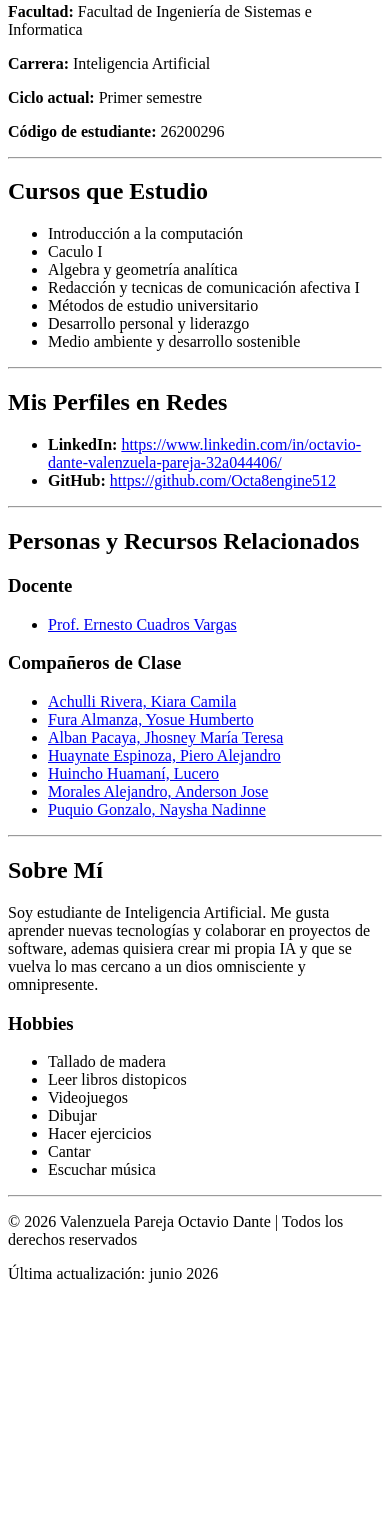
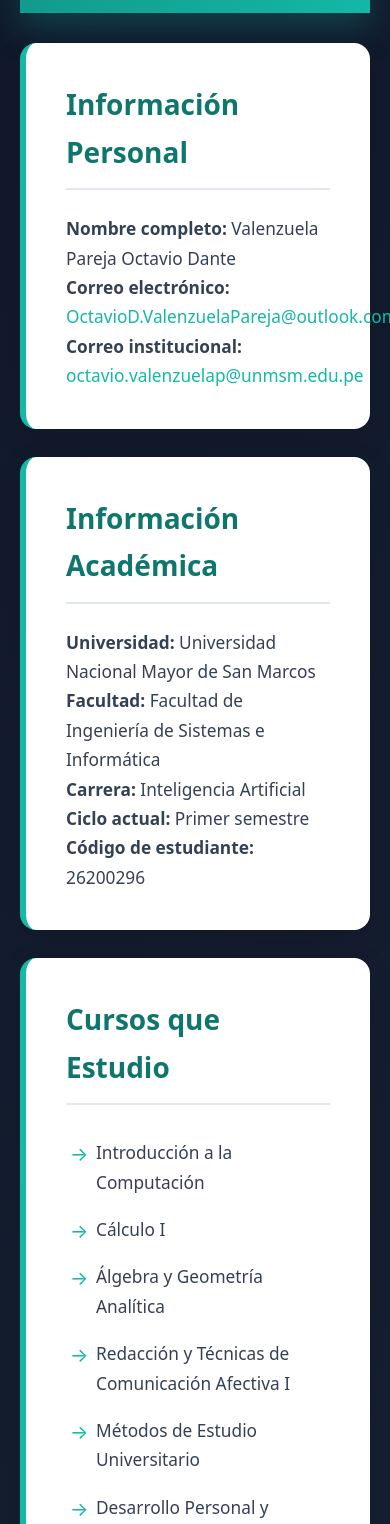
Before and after one commit to Octa8engine512/Octa8engine512.github.io, a plain HTML site: page index.html in a window 390 px wide. Shown: the part 476-2000 px from the top of the page. Before the commit the page ends 1775 px from the top, so only its background shows below. Drawn offline with Linux system fonts and the light colour scheme.

Commit message:
Update index.html

```diff
--- a/index.html
+++ b/index.html
@@ -1,170 +1,274 @@
 <!DOCTYPE html>
 <html lang="es">
-
 <head>
   <meta charset="UTF-8">
   <meta name="viewport" content="width=device-width, initial-scale=1.0">
-  <title>Perfil Personal</title>
+  <title>Octavio Dante Valenzuela Pareja</title>
+  <style>
+    :root {
+      --turquoise: #14b8a6;
+      --turquoise-dark: #0f766e;
+    }
+
+    * {
+      margin: 0;
+      padding: 0;
+      box-sizing: border-box;
+    }
+
+    body {
+      font-family: system-ui, -apple-system, BlinkMacSystemFont, 'Segoe UI', Roboto, sans-serif;
+      background: linear-gradient(135deg, #0f172a 0%, #1e2937 100%);
+      color: #1e2937;
+      line-height: 1.7;
+      padding: 40px 20px;
+      min-height: 100vh;
+    }
+
+    .container {
+      max-width: 920px;
+      margin: 0 auto;
+    }
+
+    header {
+      background: linear-gradient(135deg, var(--turquoise-dark), var(--turquoise));
+      color: white;
+      text-align: center;
+      padding: 55px 30px;
+      border-radius: 20px 20px 0 0;
+      margin-bottom: 30px;
+      box-shadow: 0 15px 35px rgba(20, 184, 166, 0.25);
+    }
+
+    h1 {
+      font-size: 2.7rem;
+      margin-bottom: 10px;
+    }
+
+    header p {
+      font-size: 1.3rem;
+      opacity: 0.95;
+    }
+
+    .section-block {
+      background-color: white;
+      margin-bottom: 28px;
+      border-radius: 16px;
+      padding: 38px 40px;
+      box-shadow: 0 10px 30px rgba(0, 0, 0, 0.12);
+      border-left: 6px solid var(--turquoise);
+    }
+
+    h2 {
+      font-size: 1.75rem;
+      color: var(--turquoise-dark);
+      margin-bottom: 24px;
+      padding-bottom: 12px;
+      border-bottom: 2px solid #e2e8f0;
+    }
+
+    h3 {
+      font-size: 1.35rem;
+      color: var(--turquoise-dark);
+      margin: 30px 0 16px;
+    }
+
+    p, li {
+      font-size: 1.08rem;
+      color: #334155;
+    }
+
+    a {
+      color: var(--turquoise);
+      text-decoration: none;
+      font-weight: 500;
+      transition: all 0.3s ease;
+    }
+
+    a:hover {
+      color: var(--turquoise-dark);
+      text-decoration: underline;
+    }
+
+    ul {
+      list-style: none;
+      margin-top: 10px;
+    }
+
+    li {
+      padding: 9px 0;
+      position: relative;
+      padding-left: 30px;
+    }
+
+    li:before {
+      content: "→";
+      color: var(--turquoise);
+      position: absolute;
+      left: 4px;
+      font-size: 1.2rem;
+    }
+
+    /* Sección Hobbies */
+    .hobbies-content {
+      display: flex;
+      align-items: flex-start;
+      gap: 40px;
+      flex-wrap: wrap;
+    }
+
+    .hobbies-text {
+      flex: 1;
+      min-width: 280px;
+    }
+
+    .hobbies-image-container {
+      flex: 0 0 360px;
+      text-align: center;
+    }
+
+    .hobbies-image-container img {
+      width: 100%;
+      max-width: 360px;
+      border-radius: 16px;
+      box-shadow: 0 10px 25px rgba(0, 0, 0, 0.2);
+    }
+
+    .image-caption {
+      font-size: 1rem;
+      color: #64748b;
+      margin-bottom: 10px;
+      font-style: italic;
+    }
+
+    footer {
+      background-color: white;
+      text-align: center;
+      padding: 30px;
+      color: #64748b;
+      font-size: 1rem;
+      border-radius: 16px;
+      box-shadow: 0 10px 30px rgba(0, 0, 0, 0.1);
+    }
+
+    @media (max-width: 768px) {
+      .hobbies-content {
+        flex-direction: column;
+        align-items: center;
+      }
+      .hobbies-image-container {
+        margin-top: 25px;
+      }
+    }
+  </style>
 </head>
 
 <body>
 
-  <!-- ===== ENCABEZADO ===== -->
+  <div class="container">
+
+    <!-- ENCABEZADO -->
     <header>
-    <h1>Valenzuela Pareja Octavio Dante</h1></h1>
+      <h1>Octavio Dante Valenzuela Pareja</h1>
       <p>Página personal académica</p>
     </header>
 
-  <hr>
+    <!-- INFORMACIÓN PERSONAL -->
+    <div class="section-block">
+      <h2>Información Personal</h2>
+      <p><strong>Nombre completo:</strong> Valenzuela Pareja Octavio Dante</p>
+      <p><strong>Correo electrónico:</strong>
+        <a href="mailto:OctavioD.ValenzuelaPareja@outlook.com">OctavioD.ValenzuelaPareja@outlook.com</a>
+      </p>
+      <p><strong>Correo institucional:</strong>
+        <a href="mailto:octavio.valenzuelap@unmsm.edu.pe">octavio.valenzuelap@unmsm.edu.pe</a>
+      </p>
+    </div>
 
-  <!-- ===== INFORMACIÓN PERSONAL ===== -->
-  <section>
-    <h2>Información Personal</h2>
+    <!-- INFORMACIÓN ACADÉMICA -->
+    <div class="section-block">
+      <h2>Información Académica</h2>
+      <p><strong>Universidad:</strong> Universidad Nacional Mayor de San Marcos</p>
+      <p><strong>Facultad:</strong> Facultad de Ingeniería de Sistemas e Informática</p>
+      <p><strong>Carrera:</strong> Inteligencia Artificial</p>
+      <p><strong>Ciclo actual:</strong> Primer semestre</p>
+      <p><strong>Código de estudiante:</strong> 26200296</p>
+    </div>
 
-    <p><strong>Nombre completo:</strong> Valenzuela Pareja Octavio Dante</p>
+    <!-- CURSOS -->
+    <div class="section-block">
+      <h2>Cursos que Estudio</h2>
+      <ul>
+        <li>Introducción a la Computación</li>
+        <li>Cálculo I</li>
+        <li>Álgebra y Geometría Analítica</li>
+        <li>Redacción y Técnicas de Comunicación Afectiva I</li>
+        <li>Métodos de Estudio Universitario</li>
+        <li>Desarrollo Personal y Liderazgo</li>
+        <li>Medio Ambiente y Desarrollo Sostenible</li>
+      </ul>
+    </div>
 
-    <p><strong>Correo electrónico:</strong>
-      <a href="https://outlook.live.com/mail/">OctavioD.ValenzuelaPareja@outlook.com</a>
-    </p>
+    <!-- REDES -->
+    <div class="section-block">
+      <h2>Mis Perfiles en Redes</h2>
+      <ul>
+        <li><strong>LinkedIn:</strong> <a href="https://www.linkedin.com/in/octavio-dante-valenzuela-pareja-32a044406/" target="_blank">linkedin.com/in/octavio-dante-valenzuela-pareja</a></li>
+        <li><strong>GitHub:</strong> <a href="https://github.com/Octa8engine512" target="_blank">github.com/Octa8engine512</a></li>
+      </ul>
+    </div>
 
-    <p><strong>Correo institucional:</strong>
-      <a href="mailto:octavio.valenzuelap@unmsm.edu.pe"> octavio.valenzuelap@unmsm.edu.pe</a>
-    </p>
-  </section>
-
-  <hr>
-
-  <!-- ===== INFORMACIÓN ACADÉMICA ===== -->
-  <section>
-    <h2>Información Académica</h2>
-
-    <p><strong>Universidad:</strong> Universidad Nacional Mayor de San Marcos</p>
-
-    <p><strong>Facultad:</strong> Facultad de Ingeniería de Sistemas e Informatica</p>
-
-    <p><strong>Carrera:</strong> Inteligencia Artificial</p>
-
-    <p><strong>Ciclo actual:</strong> Primer semestre</p>
-
-    <p><strong>Código de estudiante:</strong> 26200296</p>
-  </section>
-
-  <hr>
-
-  <!-- ===== CURSOS ===== -->
-  <section>
-    <h2>Cursos que Estudio</h2>
-
-    <ul>
-      <li>Introducción a la computación</li>
-      <li>Caculo I</li>
-      <li>Algebra y geometría analítica</li>
-      <li>Redacción y tecnicas de comunicación afectiva I</li>
-      <li>Métodos de estudio universitario</li>
-      <li>Desarrollo personal y liderazgo</li>
-      <li>Medio ambiente y desarrollo sostenible</li>
-    </ul>
-  </section>
-
-  <hr>
-
-  <!-- ===== PERFILES EN REDES ===== -->
-  <section>
-    <h2>Mis Perfiles en Redes</h2>
-
-    <ul>
-      <li>
-        <strong>LinkedIn:</strong>
-        <a href="https://www.linkedin.com/in/octavio-dante-valenzuela-pareja-32a044406/"_blank">
-          https://www.linkedin.com/in/octavio-dante-valenzuela-pareja-32a044406/
-        </a>
-      </li>
-
-      <li>
-        <strong>GitHub:</strong>
-        <a href="https://github.com/Octa8engine512" target="_blank">https://github.com/Octa8engine512
-        </a>
-      </li>
-    </ul>
-  </section>
-
-  <hr>
-
-  <!-- ===== ENLACES A OTRAS PERSONAS ===== -->
-  <section>
+    <!-- PERSONAS RELACIONADAS -->
+    <div class="section-block">
       <h2>Personas y Recursos Relacionados</h2>
 
       <h3>Docente</h3>
       <ul>
-      <li>
-        <a href="https://www.linkedin.com/in/ecuadrosv/" target="_blank">
-          Prof. Ernesto Cuadros Vargas
-        </a>
-      </li>
+        <li><a href="https://www.linkedin.com/in/ecuadrosv/" target="_blank">Prof. Ernesto Cuadros Vargas</a></li>
       </ul>
 
       <h3>Compañeros de Clase</h3>
       <ul>
-      <li>
-        <a href="https://www.linkedin.com/in/kiara-camila-achulli-rivera-8b2758406/">
-          Achulli Rivera, Kiara Camila
-        </a> </li>
-      <li>
-        <a href="https://www.linkedin.com/in/yosue-humberto-fura-almanza-1018b4407/">
-          Fura Almanza, Yosue Humberto
-        </a>  </li>
-      <li>
-        <a href="https://www.linkedin.com/in/jhosney-maria-teresa-alban-pacaya-aba237406/">
-          Alban Pacaya, Jhosney María Teresa
-        </a> </li>
-      <li>
-        <a href="https://www.linkedin.com/in/piero-alejandro-huaynate-espinoza-9a7126406/">
-          Huaynate Espinoza, Piero Alejandro
-        </a>  </li>
-      <li>
-        <a href="https://www.linkedin.com/in/lucero-huincho-huaman%C3%AD-732605343/?skipRedirect=true">
-          Huincho Huamaní, Lucero
-        </a>  </li>
-      <li>
-        <a href="https://www.linkedin.com/in/anderson-jose-morales-alejandro-464717406/?skipRedirect=true">
-          Morales Alejandro, Anderson Jose
-        </a>  </li>
-      <li>
-        <a href="https://www.linkedin.com/in/naysha-puquio-gonzalo-16ou6ts1de/">
-          Puquio Gonzalo, Naysha Nadinne
-        </a>  </li>
+        <li><a href="https://01-achulli.github.io/" target="_blank">Achulli Rivera, Kiara Camila</a></li>
+        <li><a href="https://www.linkedin.com/in/yosue-humberto-fura-almanza-1018b4407/" target="_blank">Fura Almanza, Yosue Humberto</a></li>
+        <li><a href="https://jhoos-a1ban.github.io/jhosney-alban/" target="_blank">Alban Pacaya, Jhosney María Teresa</a></li>
+        <li><a href="https://p4h3.github.io/P4H3/" target="_blank">Huaynate Espinoza, Piero Alejandro</a></li>
+        <li><a href="https://lucerohuinchoh-jus.github.io/" target="_blank">Huincho Huamaní, Lucero</a></li>
+        <li><a href="https://www.linkedin.com/in/anderson-jose-morales-alejandro-464717406/" target="_blank">Morales Alejandro, Anderson Jose</a></li>
+        <li><a href="https://nvynn166.github.io/" target="_blank">Puquio Gonzalo, Naysha Nadinne</a></li>
       </ul>
-    </ul>
-  </section>
+    </div>
 
-  <hr>
-
-  <!-- ===== INFORMACIÓN EXTRA ===== -->
-  <section>
-    <h2>Sobre Mí</h2>
-
-    <p>Soy estudiante de Inteligencia Artificial.
-      Me gusta aprender nuevas tecnologías y colaborar en proyectos de software,
-      ademas quisiera crear mi propia IA y que se vuelva lo mas cercano a un dios omnisciente y omnipresente.</p>
-    <h3>Hobbies</h3>
+    <!-- HOBBIES -->
+    <div class="section-block">
+      <h2>Hobbies</h2>
+      <div class="hobbies-content">
+        <div class="hobbies-text">
           <ul>
             <li>Tallado de madera</li>
-      <li>Leer libros distopicos</li>
+            <li>Leer libros distópicos</li>
             <li>Videojuegos</li>
             <li>Dibujar</li>
-      <li>Hacer ejercicios</li>
+            <li>Hacer ejercicio</li>
             <li>Cantar</li>
             <li>Escuchar música</li>
           </ul>
-  </section>
+        </div>
 
-  <hr>
+        <div class="hobbies-image-container">
+          <p class="image-caption">Imagen referencial del autor de la página web</p>
+          <img src="SET UP (1).png" alt="Pixel Art Octavio Dante">
+        </div>
+      </div>
+    </div>
 
-  <!-- ===== PIE DE PÁGINA ===== -->
+    <!-- PIE DE PÁGINA -->
     <footer>
-    <p>© 2026 Valenzuela Pareja Octavio Dante | Todos los derechos reservados</p>
-    <p>Última actualización: junio 2026</p>
+      <p><strong>© 2026 Valenzuela Pareja Octavio Dante</strong> — Todos los derechos reservados</p>
+      <p>Última actualización: Junio 2026</p>
     </footer>
+
+  </div>
 
 </body>
 </html>
```
Lines whose indentation alone changed are shown as unchanged.
